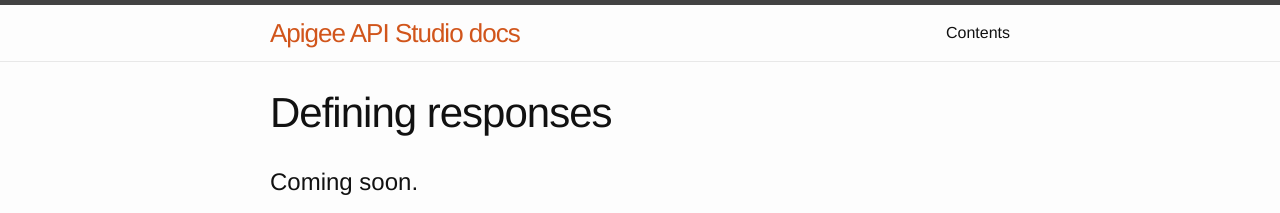
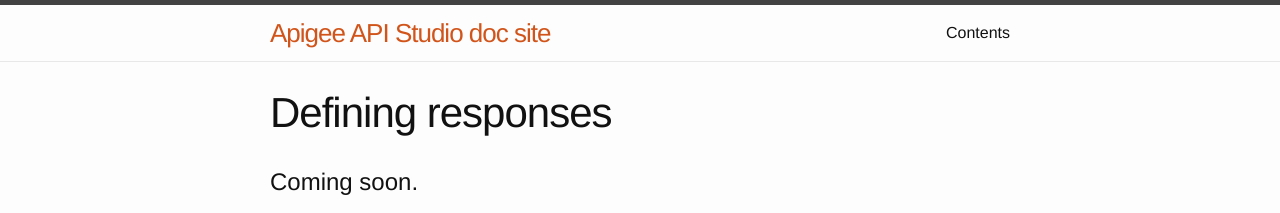
Before and after one commit to earth2marsh/WWitman.github.io, a Jekyll site: the page built from pages/responses.md, in a window 1280 px wide. Shown: the top 213 px of the page. Built offline with Jekyll 4.4.1, drawn with Linux system fonts in a browser that asks for light colours.

Commit message:
Update _config.yml

```diff
--- a/_config.yml
+++ b/_config.yml
@@ -1,5 +1,5 @@
 # Site settings
-title: Apigee API Studio docs
+title: Apigee API Studio doc site
 email: wwitman@apigee.com
 description: > # this means to ignore newlines until "baseurl:"
   Documentation site for Apigee API Studio.
```
